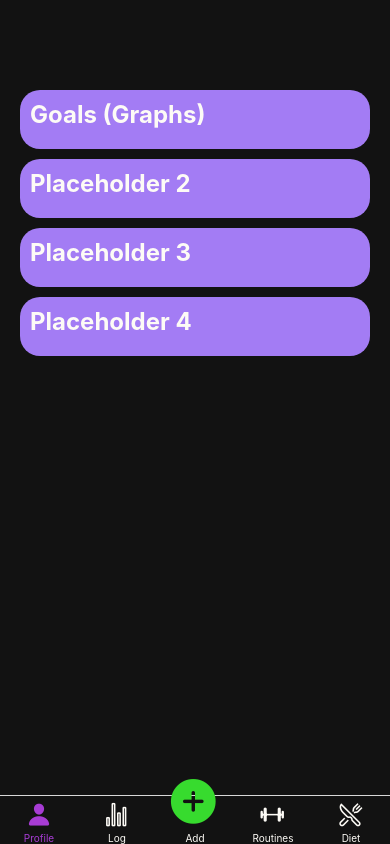
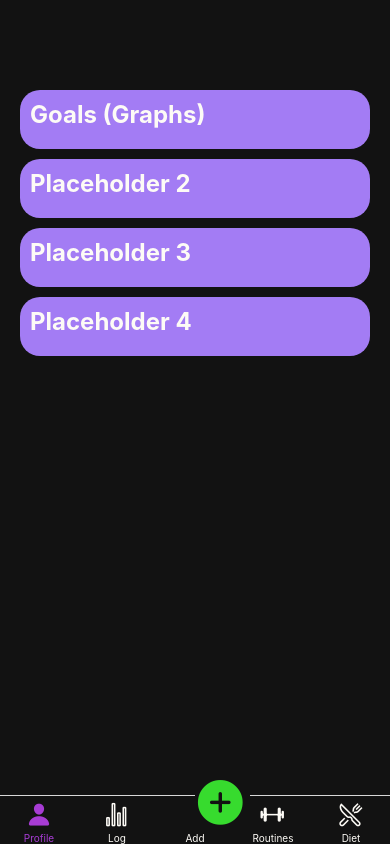
Before and after one commit to ryansevidal/FitnessTrackerApp, a React Native app: screen / in a window 390 px wide. Built offline with nearby package versions, Linux system fonts and the light colour scheme.

Commit message:
changes to add icon styling

```diff
--- a/App.js
+++ b/App.js
@@ -1,5 +1,5 @@
 import React from 'react';
-import { StatusBar } from 'react-native';
+import { ImageBackgroundBase, StatusBar } from 'react-native';
 import ProfileScreen from './ProfileScreen';
 import { StyleSheet, Text, View, Button, TextInput } from 'react-native';
 import { NavigationContainer } from '@react-navigation/native';
@@ -75,7 +75,7 @@ const App = () => {
                 iconName = focused ? 'add-circle' : 'add-circle';
                 iconColor = '#37db2e';
                 iconSize = size + 30;
-                iconStyle = { position: 'absolute', bottom: 0.1};
+                iconStyle = { position: 'absolute', alignSelf: 'center', bottom: -1, left: 12, backgroundColor: '#121212', padding: 0 };
               }
               else if (route.name === 'Routines') {
                 iconName = focused ? 'barbell' : 'barbell-outline';
```
